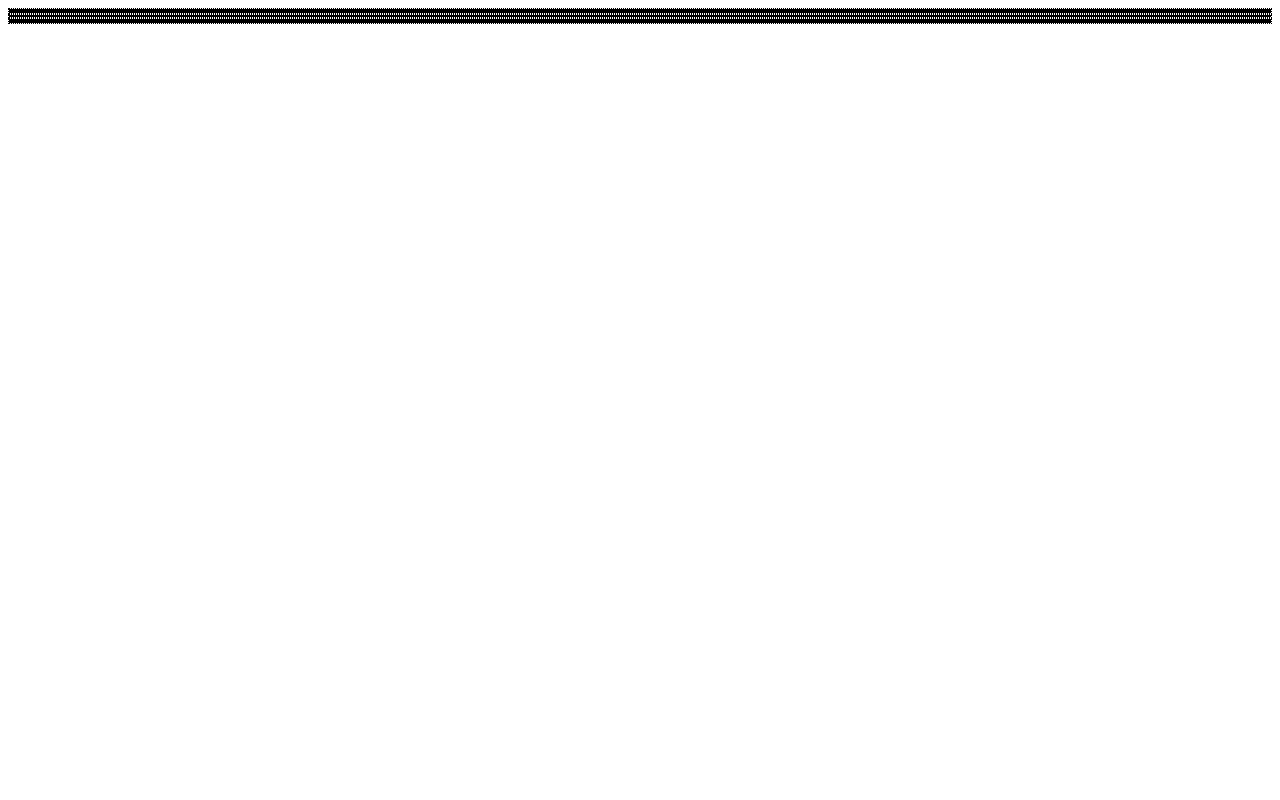
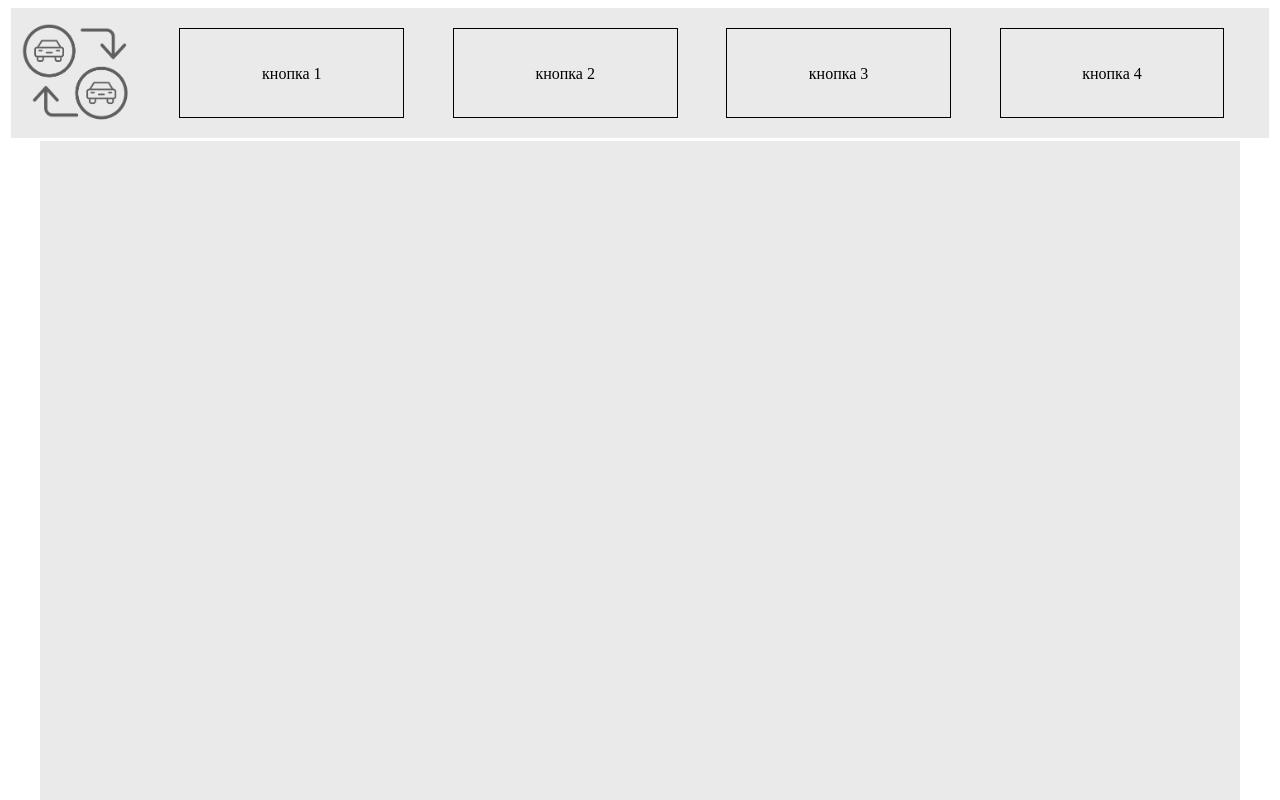
Before and after one commit to zombym/ifmoproject, a plain HTML site: page index.html in a window 1280 px wide. Shown: the top 800 px of the page. Drawn offline with nearby package versions, Linux system fonts and the light colour scheme.

Commit message:
make header

```diff
--- a/css/main.css
+++ b/css/main.css
@@ -1,6 +1,51 @@
-div {
+header, main, footer {
+    margin: 3px;
+}
+
+header{
+    padding: 10px;
+    height: 110px;
+    background: #aaaaaa40;
+}
+
+main {
+    width: 95%;
+    height: 800px;
+    margin: auto;
+    background: #aaaaaa40;
+}
+
+footer {
+    height: 200px;
+    background: #aaaaaa40;
+}
+
+.header-logo {
+    height: 110px;
+    width: 110px;
+    float: left;
+}
+
+.header-menu {
+    float: right;
+    height: 100%;
+    width: 90%;
+    text-align: center;
+}
+.header-logo img {
+    height: 100%;
+    width: 100%;
+}
+
+.header-menu-button{
+    height: 80%;
+    width: 20%;
+    margin: 10px 2%;
+    display: inline-block;
     border: 1px solid black;
+    line-height: 90px;
 }
-header, main, footer {
-    border: 1px dotted black;
+
+.header-menu-button:hover{
+    background: #aaaaaa;
 }
--- a/index.html
+++ b/index.html
@@ -6,12 +6,16 @@
 </head>
 <body>
     <header>
-        <div class="header-logo"></div><div class="header-menu"></div>
+        <div class="header-logo"><img src="img/logo.png"></div>
+        <div class="header-menu">
+                <div class="header-menu-button">кнопка 1</div>
+                <div class="header-menu-button">кнопка 2</div>
+                <div class="header-menu-button">кнопка 3</div>
+                <div class="header-menu-button">кнопка 4</div>
+            </div>
     </header>
     <main>
-        <div class="wrapper">
 
-        </div>
     </main>
     <footer>
         <div class="fotter-contacts"></div><div class="footer-social"></div>
--- a/js/main.js
+++ b/js/main.js
@@ -0,0 +1,4 @@
+$(document).ready(function(){
+
+
+});
```
Also changed, not shown: img/logo.png (added), 1 other file.
